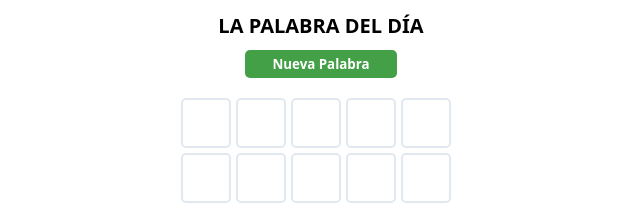
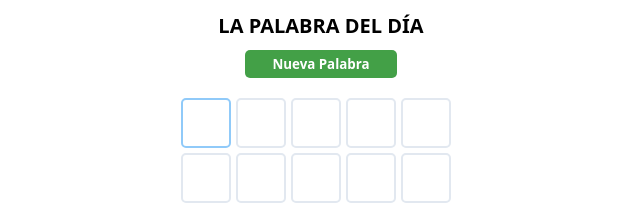
Before and after one commit to nunezjorgepy/wordle-copy, a React (Vite) app: page / in a window 1280 px wide. Shown: the top 205 px of the page, without its empty margins (319-959 px from the left). Built offline with nearby package versions, Linux system fonts and the light colour scheme; no server answers.

Commit message:
Crea el componente de la fila para cada palabra, agrega cada celda al useRef (en teoría, iba a hacer la función, pero primero tuve que hacer esto)

```diff
--- /dev/null
+++ b/src/components/WordRowComponent.jsx
@@ -0,0 +1,32 @@
+
+
+function WordRowComponent(props) {
+    const { row, addToReds } = props;
+    const cells = [
+        row+'0',
+        row+'1',
+        row+'2',
+        row+'3',
+        row+'4',
+    ]
+
+
+    const HTMLLetters = cells.map((item) => {
+        if (item === '00') {
+            return (
+                <div ref={el => addToReds(el, item)} key={item} className="letter current_cell"></div>
+            )
+        }
+        return (
+            <div ref={el => addToReds(el, item)} key={item} className="letter"></div>
+        )
+    })
+
+    return (
+        <div className={`row${row} word`}>
+            {HTMLLetters}
+        </div>
+    )
+}
+
+export default WordRowComponent
--- a/src/index.css
+++ b/src/index.css
@@ -8,6 +8,7 @@
   --unchosen-letter-color: #E2E8F0;
   --hover-letter-color: #A9AEB4;
   --hover-new-btn: #378d3c;
+  --current-cell-color: #90caf9;
   --dark-letter-color: #000;
   --white-letter-color: #FFF;
 
--- a/src/pages/HomePage.css
+++ b/src/pages/HomePage.css
@@ -103,3 +103,6 @@
     border: none;
     color: var(--white-letter-color);
 }
+.current_cell{
+    border-color: var(--current-cell-color);
+}
--- a/src/pages/HomePage.jsx
+++ b/src/pages/HomePage.jsx
@@ -1,13 +1,18 @@
-import { useState, useEffect } from "react";
+import { useState, useEffect, useRef } from "react";
 import axios from "axios";
 import './HomePage.css';
+
+import WordRowComponent from "../components/WordRowComponent";
 
 function HomePage() {
     const [row, setRow] = useState(0);
     const [searchedWord, setSearchedWord] = useState('');
+    const cellsRef = useRef({})
 
     const getRAEword = async () => {
-        /* Busca en la API de la RAE una palabra de 5 caracteres. */
+        /*
+        Busca en la API de la RAE una palabra de 5 caracteres.
+        */
         let fecthedWord = await axios.get('https://rae-api.com/api/random');
         while (fecthedWord.data.data.word.length !== 5) {
             fecthedWord = await axios.get('https://rae-api.com/api/random');
@@ -15,8 +20,19 @@ function HomePage() {
         setSearchedWord(fecthedWord.data.data.word)
     }
 
+    /*
+    Añade la referencia a la celda correspondiente
+    */
+    const addToReds = (element, key) => {
+        if (element) {
+            cellsRef.current[key] = element
+        }
+    }
+
     const newGame = () => {
-        /* Esta función reinciará el juego cuando sepa bien cómo ahcerlo */
+        /*
+        Esta función reinciará el juego cuando sepa bien cómo ahcerlo
+        */
         console.log('El botón debería reiniciar el juego')
         getRAEword()
     }
@@ -26,7 +42,8 @@ function HomePage() {
         getRAEword()
     }, [])
 
-    console.log('searchedWord is now: ' + searchedWord)
+    console.log('searchedWord is now: ' + searchedWord);
+    console.log(cellsRef)
 
     return (
         <>
@@ -41,59 +58,12 @@ function HomePage() {
 
                         {/* Palabras */}
                         <div className="words_container">
-                            {/* Primera Palabra */}
-                            <div className="word">
-                                <div className="letter"></div>
-                                <div className="letter"></div>
-                                <div className="letter"></div>
-                                <div className="letter"></div>
-                                <div className="letter"></div>
-                            </div>
-
-                            {/* Segunda Palabra */}
-                            <div className="word">
-                                <div className="letter"></div>
-                                <div className="letter"></div>
-                                <div className="letter"></div>
-                                <div className="letter"></div>
-                                <div className="letter"></div>
-                            </div>
-
-                            {/* Tercera Palabra */}
-                            <div className="word">
-                                <div className="letter"></div>
-                                <div className="letter"></div>
-                                <div className="letter"></div>
-                                <div className="letter"></div>
-                                <div className="letter"></div>
-                            </div>
-
-                            {/* Cuarta Palabra */}
-                            <div className="word">
-                                <div className="letter"></div>
-                                <div className="letter"></div>
-                                <div className="letter"></div>
-                                <div className="letter"></div>
-                                <div className="letter"></div>
-                            </div>
-
-                            {/* Quinta Palabra */}
-                            <div className="word">
-                                <div className="letter"></div>
-                                <div className="letter"></div>
-                                <div className="letter"></div>
-                                <div className="letter"></div>
-                                <div className="letter"></div>
-                            </div>
-
-                            {/* Sexta Palabra */}
-                            <div className="word">
-                                <div className="letter"></div>
-                                <div className="letter"></div>
-                                <div className="letter"></div>
-                                <div className="letter"></div>
-                                <div className="letter"></div>
-                            </div>
+                            <WordRowComponent row='0' addToReds={addToReds} />
+                            <WordRowComponent row='1' addToReds={addToReds} />
+                            <WordRowComponent row='2' addToReds={addToReds} />
+                            <WordRowComponent row='3' addToReds={addToReds} />
+                            <WordRowComponent row='4' addToReds={addToReds} />
+                            <WordRowComponent row='5' addToReds={addToReds} />
                         </div>
 
                         {/* Teclado */}
```
